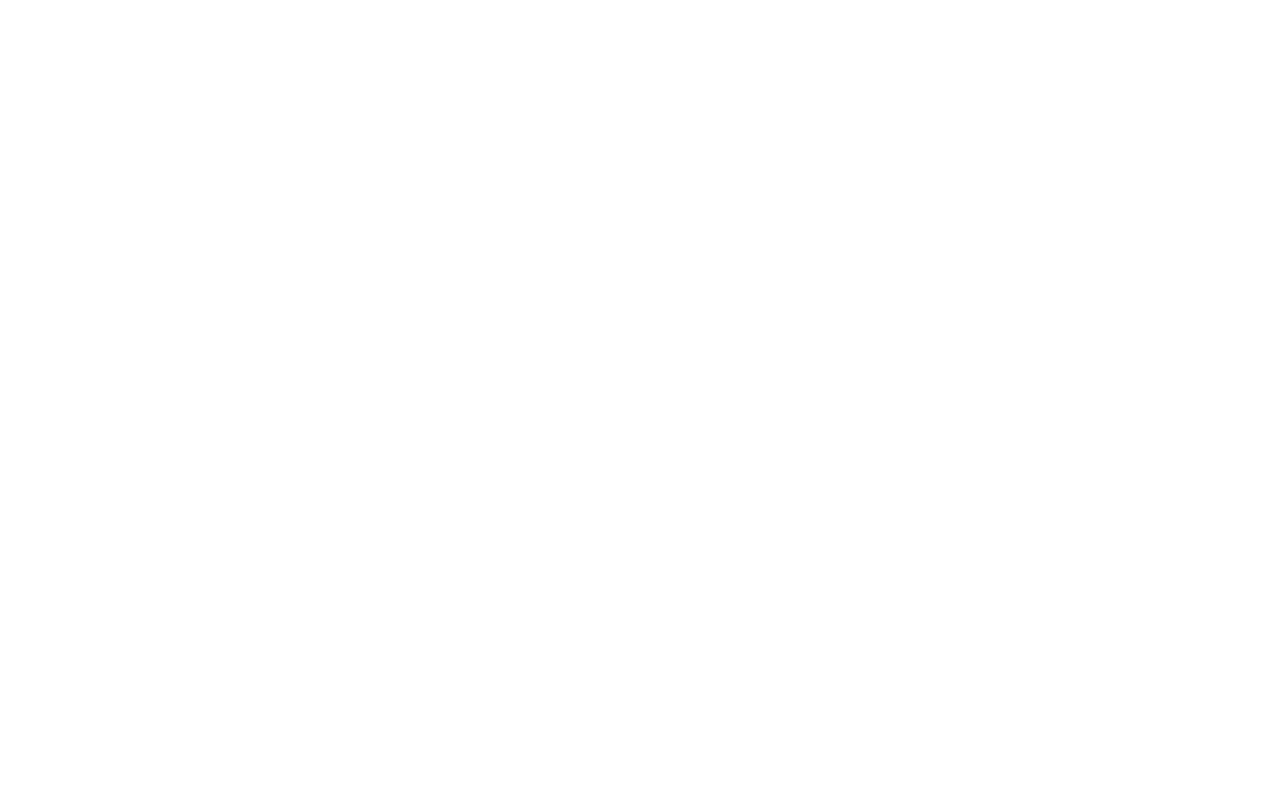
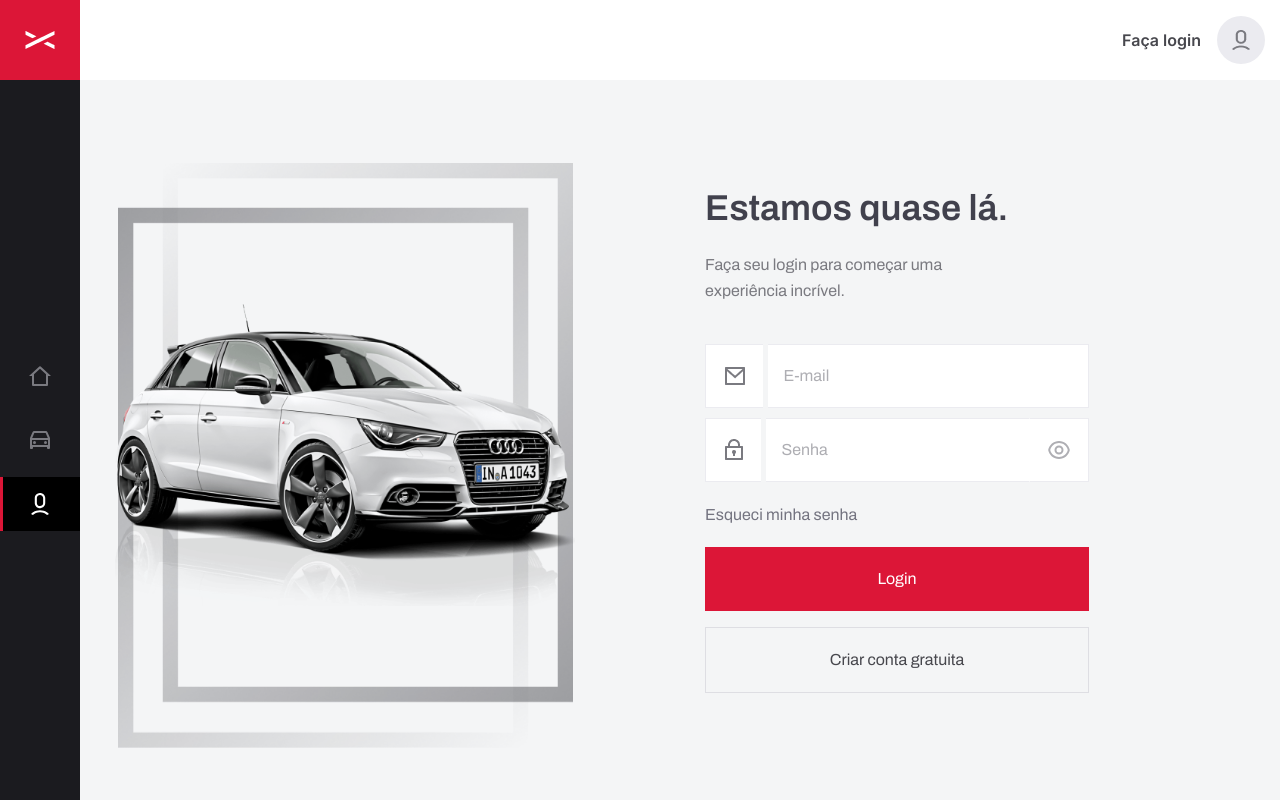
Before and after one commit to Dailton-Bastos/rentx, a React (Create React App) app: page /login in a window 1280 px wide. Built offline with nearby package versions, Linux system fonts and the light colour scheme.

Commit message:
feat: add signin page

```diff
--- a/src/App.tsx
+++ b/src/App.tsx
@@ -2,6 +2,7 @@
 
 import { Catalog } from './pages/Catalog';
 import { Home } from './pages/Home';
+import { SignIn } from './pages/SignIn';
 import { GlobalStyle } from './styles/global';
 
 export const App = (): JSX.Element => {
@@ -15,6 +16,10 @@
 				<Route path='/catalog'>
 					<Catalog />
 				</Route>
+
+				<Route path='/login'>
+					<SignIn />
+				</Route>
 			</Switch>
 			<GlobalStyle />
 		</Router>
--- /dev/null
+++ b/src/pages/SignIn/index.tsx
@@ -0,0 +1,63 @@
+import React from 'react';
+import { Link } from 'react-router-dom';
+
+import homeBackgroundCarImage from '../../assets/home_background_car.png';
+import iconEmail from '../../assets/icon_email.png';
+import iconPassword from '../../assets/icon_password.png';
+import { ReactComponent as IconViewPassword } from '../../assets/icon_view_password.svg';
+import { Button } from '../../components/Button';
+import { Container } from '../../components/Container';
+import { Header } from '../../components/Header';
+import { Input } from '../../components/Input';
+import { Navigation } from '../../components/Nav';
+import * as S from './styles';
+
+export const SignIn = (): JSX.Element => {
+	const [viewPassword, setViewPassword] = React.useState(false);
+	return (
+		<>
+			<Header title='Perfil' />
+			<Navigation />
+			<S.SignIn>
+				<Container>
+					<S.Grid>
+						<S.Background>
+							<img src={homeBackgroundCarImage} alt='White Audi Car' />
+						</S.Background>
+						<S.Content>
+							<h1>Estamos quase lá.</h1>
+							<p>Faça seu login para começar uma experiência incrível.</p>
+
+							<S.Form>
+								<Input icon={iconEmail} type='email' placeholder='E-mail' />
+								<S.InputPassword>
+									<Input
+										icon={iconPassword}
+										type={viewPassword ? 'text' : 'password'}
+										placeholder='Senha'
+									/>
+									<button
+										type='button'
+										onClick={() => setViewPassword(!viewPassword)}
+									>
+										<IconViewPassword />
+									</button>
+								</S.InputPassword>
+
+								<Link className='forgot__password' to='/login/password_reset'>
+									Esqueci minha senha
+								</Link>
+
+								<Button type='submit'>Login</Button>
+
+								<S.SignUpButton>
+									<Link to='/signup'>Criar conta gratuita</Link>
+								</S.SignUpButton>
+							</S.Form>
+						</S.Content>
+					</S.Grid>
+				</Container>
+			</S.SignIn>
+		</>
+	);
+};
--- /dev/null
+++ b/src/pages/SignIn/styles.ts
@@ -0,0 +1,111 @@
+import styled from 'styled-components';
+
+import signInBackgroundImage from '../../assets/signin_background.png';
+
+export const SignIn = styled.section`
+	align-items: center;
+	background-color: var(--color-gray-lighter);
+	display: flex;
+	height: 100%;
+	min-height: calc(100vh - 80px);
+	justify-content: center;
+	margin-top: 80px;
+	width: 100%;
+`;
+
+export const Grid = styled.div`
+	column-gap: 130px;
+	display: grid;
+	grid-template-columns: repeat(2, 1fr);
+	padding: 0 10rem;
+`;
+
+export const Background = styled.div`
+	align-items: center;
+	background: url(${signInBackgroundImage}) no-repeat center center;
+	background-size: contain;
+	display: flex;
+	height: 100%;
+	justify-content: center;
+	margin: var(--container-space-sm) 0;
+	max-height: 612px;
+`;
+
+export const Content = styled.div`
+	padding: calc(var(--container-space-lg) - 10px) 0;
+
+	h1 {
+		color: #41414d;
+		font-size: 3.6rem;
+		font-weight: var(--font-type-weight-semibold);
+		margin-bottom: 2.4rem;
+	}
+
+	p {
+		color: #7a7a80;
+		font-size: 1.6rem;
+		line-height: 26px;
+		max-width: 254px;
+		width: 100%;
+	}
+`;
+
+export const Form = styled.form`
+	margin-top: 40px;
+	max-width: 384px;
+	width: 100%;
+
+	.forgot__password {
+		color: var(--color-text);
+		display: inline-block;
+		font-size: 1.6rem;
+		margin: 1.4rem 0 2.4rem;
+	}
+`;
+
+export const InputPassword = styled.div`
+	align-items: center;
+	display: flex;
+	justify-content: space-between;
+
+	> div {
+		width: 100%;
+
+		input {
+			border-right: none;
+		}
+	}
+	button {
+		align-items: center;
+		background-color: var(--color-white);
+		border: 1px solid var(--color-gray-light);
+		border-left-color: transparent;
+		display: flex;
+		height: 64px;
+		justify-content: center;
+		margin-bottom: 1rem;
+		width: 71px;
+	}
+`;
+
+export const SignUpButton = styled.div`
+	border: 1px solid #dedee3;
+	margin-top: 16px;
+	transition: all 0.2s;
+	width: 100%;
+
+	&:hover {
+		border-color: transparent;
+		box-shadow: 0 0 0 2px var(--color-red);
+	}
+
+	a {
+		align-items: center;
+		color: var(--color-title);
+		display: flex;
+		font-size: 1.6rem;
+		height: 64px;
+		justify-content: center;
+		width: 100%;
+	}
+`;
```
Also changed, not shown: src/assets/icon_view_password.svg (added), src/assets/signin_background.png (added).
